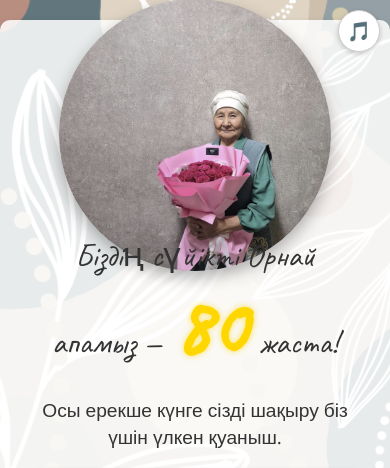
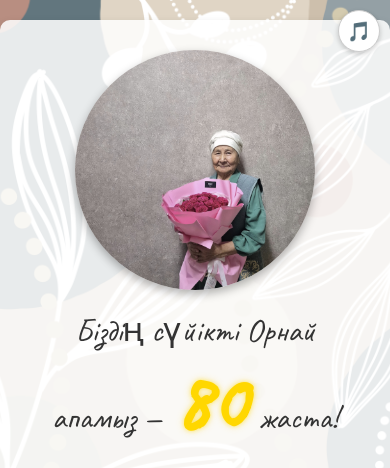
Before and after one commit to nikkidarkl/Nikki, a plain HTML site: page index.html in a window 390 px wide. Shown: the top 468 px of the page. Drawn offline with nearby package versions, Linux system fonts and the light colour scheme; grey boxes are pictures that could not be loaded.

Commit message:
Add files via upload

```diff
--- a/index.html
+++ b/index.html
@@ -98,19 +98,18 @@
     }
 
     .apa-photo {
-      display: block;
-      width: 220px;
-      height: 220px;
-      object-fit: cover;
-      border-radius: 50%;
-      margin: 0 auto 15px;
-      box-shadow: 0 4px 10px rgba(0,0,0,0.3);
-      transform: scale(1.6);
-      transition: transform 0.3s ease;
-    }
-    .apa-photo:hover {
-      transform: scale(1.7);
-    }
+  display: block;
+  width: 400px;          /* Больший размер для десктопа */
+  height: 400px;
+  max-width: 95vw;
+  max-height: 95vw;
+  object-fit: cover;
+  border-radius: 50%;
+  margin: 0 auto 10px;   /* Меньше отступ снизу */
+  box-shadow: 0 4px 10px rgba(0,0,0,0.3);
+  position: relative;
+  z-index: 10;
+}
 
     @keyframes fadeIn {
       from { opacity: 0; transform: translateY(30px); }
@@ -192,12 +191,11 @@
         padding: 10px 15px;
       }
       .apa-photo {
-        width: 170px;
-        height: 170px;
-        transform: scale(1.6);
-      }
-      .apa-photo:hover {
-        transform: scale(1.7);
+        width: 240px;
+        height: 240px;
+        max-width: 90vw;
+        max-height: 90vw;
+        margin-bottom: 20px;
       }
     }
   </style>
@@ -292,21 +290,22 @@
       const hours = Math.floor((diff / (1000 * 60 * 60)) % 24);
       const minutes = Math.floor((diff / (1000 * 60)) % 60);
       const seconds = Math.floor((diff / 1000) % 60);
-      document.getElementById("days").innerText = String(days).padStart(2, '0');
-      document.getElementById("hours").innerText = String(hours).padStart(2, '0');
-      document.getElementById("minutes").innerText = String(minutes).padStart(2, '0');
-      document.getElementById("seconds").innerText = String(seconds).padStart(2, '0');
+
+      document.getElementById("days").textContent = days.toString().padStart(2, '0');
+      document.getElementById("hours").textContent = hours.toString().padStart(2, '0');
+      document.getElementById("minutes").textContent = minutes.toString().padStart(2, '0');
+      document.getElementById("seconds").textContent = seconds.toString().padStart(2, '0');
     }
 
     setInterval(updateCountdown, 1000);
     updateCountdown();
 
-    window.addEventListener('load', () => {
-      document.querySelectorAll('h1, h2').forEach((el, i) => {
-        setTimeout(() => {
-          el.classList.remove('hidden');
-          el.classList.add('fadeInUp');
-        }, i * 400);
+    // Анимация появления заголовков
+    document.addEventListener('DOMContentLoaded', () => {
+      const headers = document.querySelectorAll('h1, h2');
+      headers.forEach(h => {
+        h.classList.remove('hidden');
+        h.classList.add('fadeInUp');
       });
     });
   </script>
```
